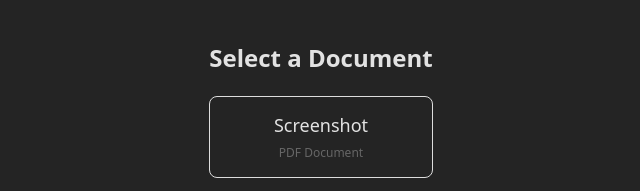
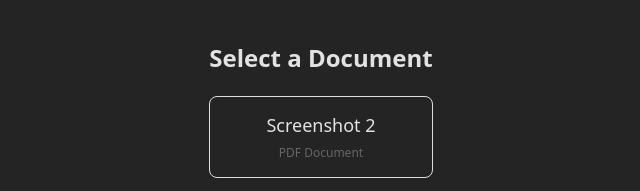
Before and after one commit to Chirag1905/PDF, a React (Vite) app: page / in a window 1280 px wide. Shown: the top 191 px of the page, without its empty margins (319-959 px from the left). Built offline with nearby package versions, Linux system fonts and the light colour scheme.

Commit message:
condition changedd

```diff
--- a/package.json
+++ b/package.json
@@ -12,6 +12,7 @@
   "dependencies": {
     "@pdftron/webviewer": "^11.3.0",
     "@react-pdf-viewer/core": "^3.12.0",
+    "@react-pdf-viewer/zoom": "^3.12.0",
     "@react-pdf/renderer": "^4.3.0",
     "pdfjs-dist": "^3.11.174",
     "react": "^19.0.0",
--- a/src/App.jsx
+++ b/src/App.jsx
@@ -4,7 +4,7 @@ import ProtectedPDFViewer from './ProtectedPDFViewer';
 const App = () => {
   // List of available PDFs
   const pdfList = [
-    { id: 1, name: 'Screenshot', path: '/Starfall.pdf' },
+    { id: 1, name: 'Screenshot 2', path: '/Starfall.pdf' },
     { id: 2, name: 'Document 2', path: '/Maths.pdf' },
     { id: 3, name: 'Document 3', path: '/Science.pdf' },
   ];
--- a/src/ProtectedPDFViewer.jsx
+++ b/src/ProtectedPDFViewer.jsx
@@ -310,6 +310,7 @@
 
 import React, { useEffect, useRef, useState } from "react";
 import { Viewer, Worker } from "@react-pdf-viewer/core";
+import { zoomPlugin } from "@react-pdf-viewer/zoom";
 import "@react-pdf-viewer/core/lib/styles/index.css";
 import { pdfjs } from "react-pdf";
 
@@ -322,6 +323,10 @@ const ProtectedPDFViewer = ({ pdfUrl }) => {
     const [isMobile, setIsMobile] = useState(false);
     const [blurred, setBlurred] = useState(false);
     const [warningVisible, setWarningVisible] = useState(false);
+
+    // Initialize zoom plugin
+    const zoomPluginInstance = zoomPlugin();
+    const { ZoomInButton, ZoomOutButton } = zoomPluginInstance;
 
     useEffect(() => {
         // Comprehensive security measures
@@ -531,6 +536,7 @@ const ProtectedPDFViewer = ({ pdfUrl }) => {
                 <Worker workerUrl={`/pdf.worker.min.js`}>
                     <Viewer
                         fileUrl={pdfUrl}
+                        plugins={[zoomPluginInstance]} // Add the zoom plugin here
                         renderToolbar={(Toolbar) => (
                             <Toolbar>
                                 {(slots) => {
```
Also changed, not shown: 1 other file (tests, documents, lock files or other folders).
